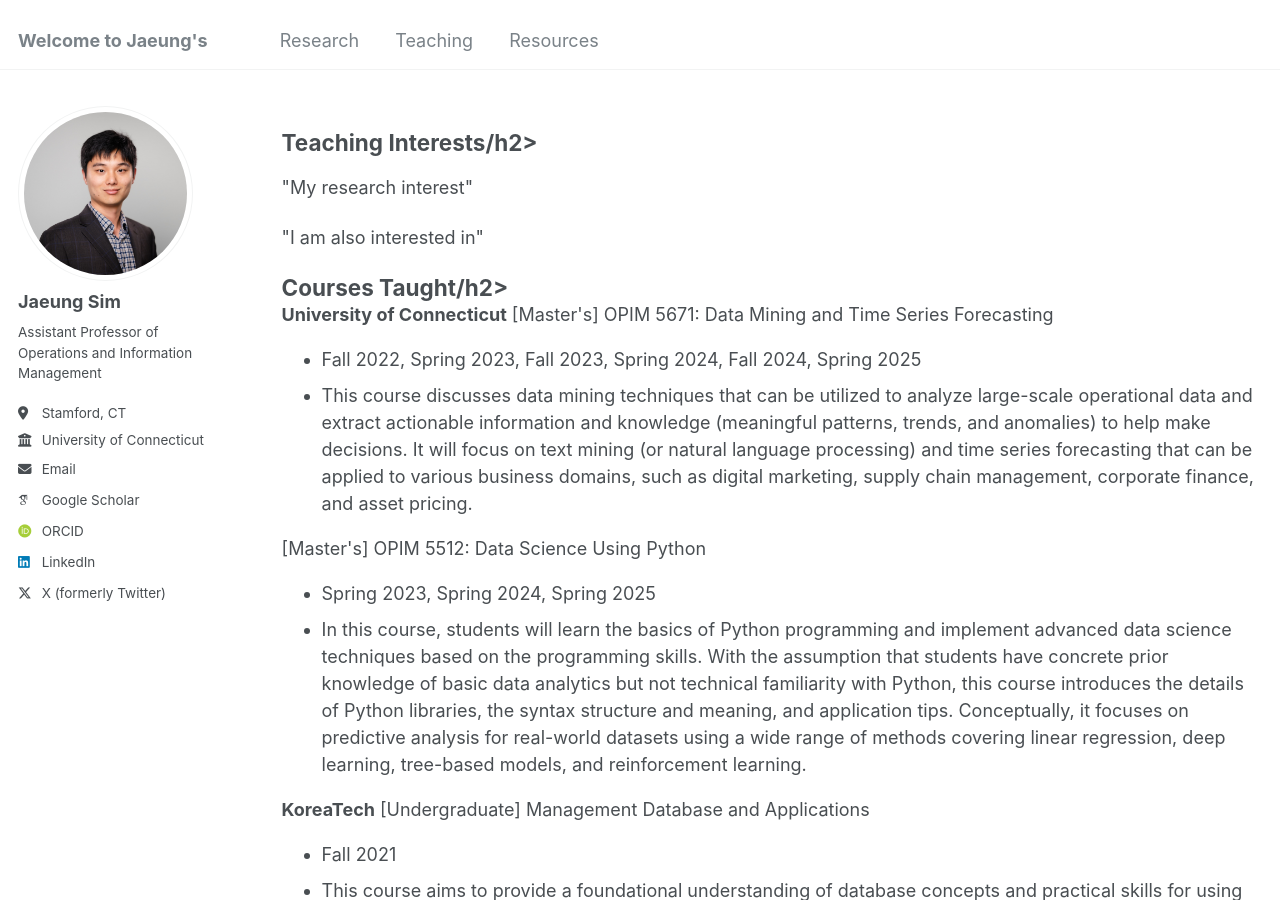
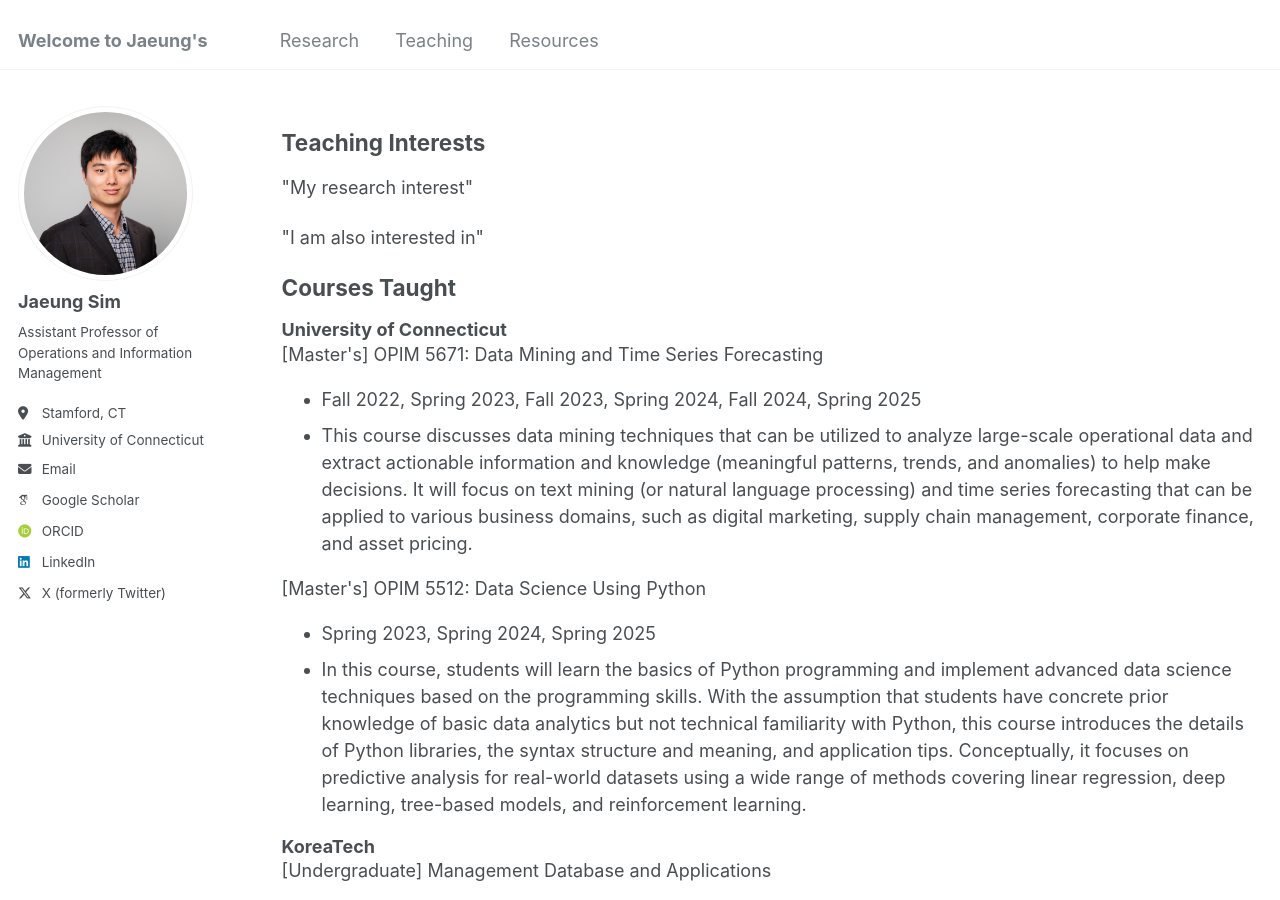
Before and after one commit to jaeungs/jaeungs.github.io, a Jekyll site: the page built from _pages/teaching.html, in a window 1280 px wide and 900 px high. Built offline with Jekyll 4.4.1, drawn with Linux system fonts in a browser that asks for light colours; some web fonts are replaced.

Commit message:
Update teaching.html

```diff
--- a/_pages/teaching.html
+++ b/_pages/teaching.html
@@ -6,17 +6,17 @@ author_profile: true
 ---
 
 <div id="teaching-expertise">
-  <h2 style="margin:1em 0 0 0">Teaching Interests/h2>
+  <h2 style="margin:1em 0 0 0">Teaching Interests</h2>
 </div>
 
 <p>"My research interest"</p>
 <p>"I am also interested in"</p>
 
 <div id="teaching-uconn">
-  <h2 style="margin:1em 0 0 0">Courses Taught/h2>
+  <h2 style="margin:1em 0 0 0">Courses Taught</h2>
 </div>
 
-<b>University of Connecticut</b>
+<h3 style="margin:1em 0 0 0">University of Connecticut</h3>
 
 [Master's] OPIM 5671: Data Mining and Time Series Forecasting
 <ul>
@@ -30,7 +30,7 @@ author_profile: true
   <li>In this course, students will learn the basics of Python programming and implement advanced data science techniques based on the programming skills. With the assumption that students have concrete prior knowledge of basic data analytics but not technical familiarity with Python, this course introduces the details of Python libraries, the syntax structure and meaning, and application tips. Conceptually, it focuses on predictive analysis for real-world datasets using a wide range of methods covering linear regression, deep learning, tree-based models, and reinforcement learning.</li>
 </ul>
 
-<b>KoreaTech</b>
+<h3 style="margin:1em 0 0 0">KoreaTech</h3>
 
 [Undergraduate] Management Database and Applications
 <ul>
```
